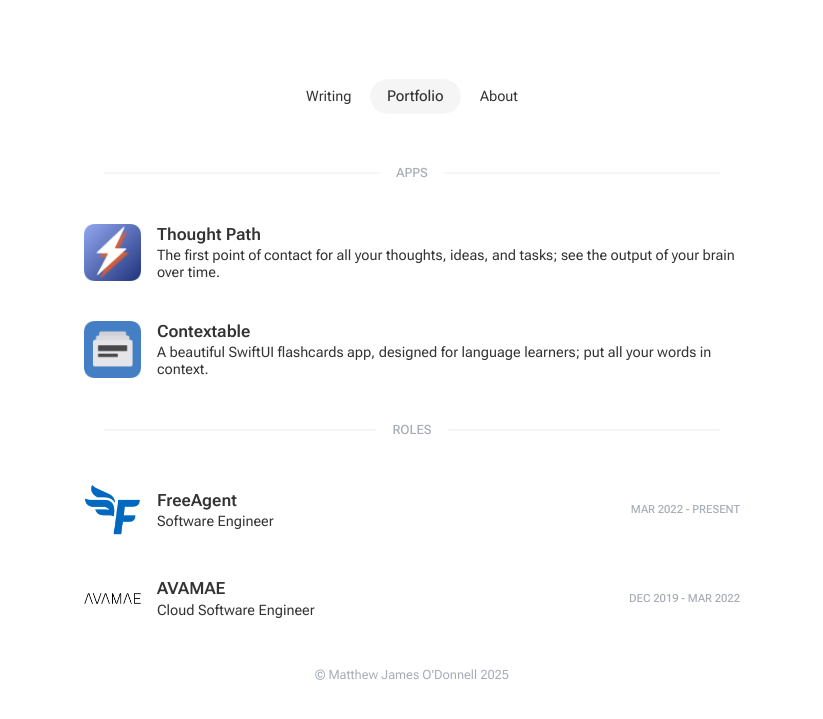
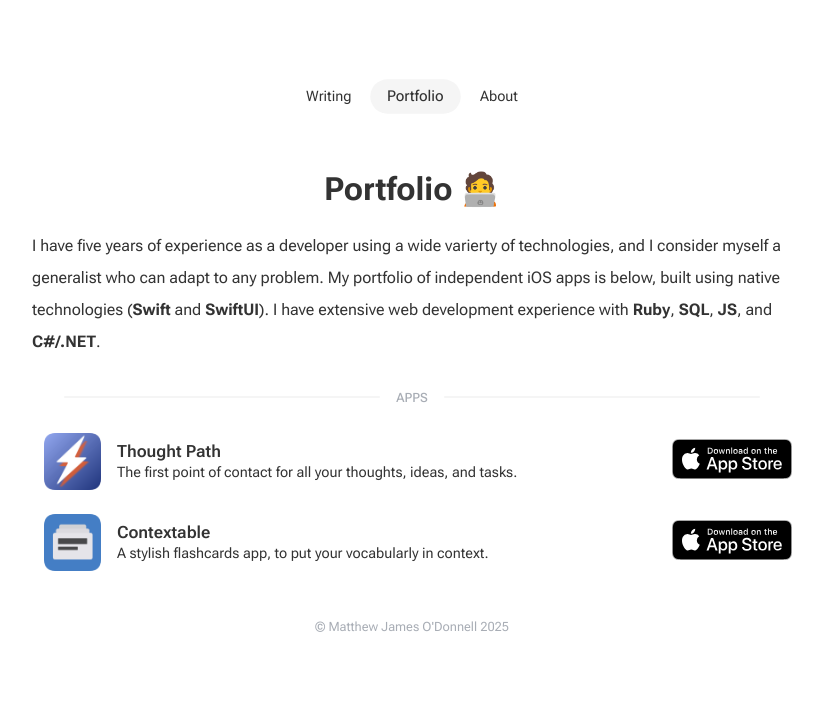
Before and after one commit to mattjamesod/andhash39, a Jekyll site: the page built from portfolio/index.markdown, in a window 1280 px wide. Shown: the top 719 px of the page, without its empty margins (228-1051 px from the left). Built offline with Jekyll 4.4.1, drawn with Linux system fonts in a browser that asks for light colours; some web fonts are replaced.

Commit message:
tweak portolfio, add headers

```diff
--- a/_layouts/blog-index.html
+++ b/_layouts/blog-index.html
@@ -8,6 +8,7 @@
 
 {% if posts.size > 0 %}
 	{% if posts.size > 0 %}
+	<h1>Writing 💭</h1>
 		<ul class="post-list">
 			{% assign date_format_1 = "%-d" %}
 			{% assign date_format_2 = "%-b" %}
--- a/_layouts/portfolio-index.html
+++ b/_layouts/portfolio-index.html
@@ -2,103 +2,60 @@
 layout: header-and-footer
 ---
 
+<div class="portfolio-container">
+	<h1>Portfolio 🧑‍💻</h1>
+
+	<p>I have five years of experience as a developer using a wide varierty of technologies, and I consider myself a generalist who can adapt to any problem. My portfolio of independent iOS apps is below, built using native technologies (<b>Swift</b> and <b>SwiftUI</b>). I have extensive web development experience with <b>Ruby</b>, <b>SQL</b>, <b>JS</b>, and <b>C#/.NET</b>.</p>
+
 	<ul class="portfolio-list">
 		{% include divider.html title="Apps" %}
 
+		<!-- <li>
+			<div class="portfolio-highlight">
+				<a href="timescape" class="portfolio-clickable portfolio-highlight">
+					<img src="/assets/images/timescape-icon.png" alt="Timescape Icon" class="app-icon">
+					<div class ="portfolio-highlight-text">
+						<h3>Timescape</h3>
+						<span>The big picture view of your year.</span>
+					</div>
+				</a>
+				<a href="https://apps.apple.com/us/app/thought-path/id6458731090">
+					<img src="/assets/images/appstore.svg" target="_blank" alt="App Store link for Timescape">
+				</a>
+			</div>
+		</li> -->
+
 		<li>
+			<div class="portfolio-highlight">
 				<a href="thought-path" class="portfolio-highlight portfolio-clickable">
 					<img src="/assets/images/thought-path-icon.png" alt="Thought Path Icon" class="app-icon">
 					<div class ="portfolio-highlight-text">
 						<h3>Thought Path</h3>
-				<span>The first point of contact for all your thoughts, ideas, and tasks; see the output of 	your brain over time.</span>
+						<span>The first point of contact for all your thoughts, ideas, and tasks.</span>
 					</div>
 				</a>
+				<a href="https://apps.apple.com/us/app/thought-path/id6458731090">
+					<img src="/assets/images/appstore.svg" target="_blank" alt="App Store link for Thought Path">
+				</a>
+			</div>
 		</li>
 
 		<li>
+			<div class="portfolio-highlight">
 				<a href="contextable" class="portfolio-highlight portfolio-clickable">
 					<img src="/assets/images/contextable-icon.png" alt="Contextable Icon" class="app-icon">
 					<div class ="portfolio-highlight-text">
 						<h3>Contextable</h3>
-				<span>A beautiful SwiftUI flashcards app, designed for language learners; put all your words in context.</span>
+						<span>A stylish flashcards app, to put your vocabularly in context.</span>
 					</div>
 				</a>
+				<a href="https://apps.apple.com/us/app/contextable/id1622457817">
+					<img src="/assets/images/appstore.svg" target="_blank" alt="App Store link for Contextable">
+				</a>
+			</div>
 		</li>
 
-	{% include divider.html title="Roles" %}
-
-	<li>
-		<button id="freeagent-skills-toggle" class="portfolio-clickable">
-			<div class="portfolio-highlight">
-				<img class="app-icon" src="/assets/images/freeagent.png" alt="FreeAgent Logo">
-				<div class ="portfolio-highlight-text">
-					<h3>FreeAgent</h3>
-					<span>Software Engineer</span>
-				</div>
-				<span class="employment-span">Mar 2022 - Present</span>
-			</div>
-			<div class="portfolio-skills" id="freeagent-skills">
-				<div class="portfolio-skills-container">
-				  <p>FreeAgent is a company that makes accountancy software for small businesses.</p>
-
-				  <p>At FreeAgent I contributed to our customer-facing Ruby-on-Rails application, led on technical decisions and was outspoken in product discussions. I also helped conduct interviews and onboard new hires to my team.</p>
-
-				  <p></p>
-				</div>
-			</div>
-		</button>
-	</li>
-
-	<li>
-		<button id="avamae-skills-toggle" class="portfolio-clickable">
-			<div class="portfolio-highlight">
-				<img class="app-icon avamae" src="/assets/images/avamae-light.png" alt="AVAMAE Logo">
-				<div class ="portfolio-highlight-text">
-					<h3>AVAMAE</h3>
-					<span>Cloud Software Engineer</span>
-				</div>
-				<span class="employment-span">Dec 2019 - Mar 2022</span>
-			</div>
-			<div class="portfolio-skills" id="avamae-skills">
-				<div class="portfolio-skills-container">
-				  <p>AMAMAE is web consulting company that had around 20 employees when I joined in 2019.</p>
-				  <p>At AVAMAE I built and scaled websites for our clients. I was involved in technical decision making, required to be an independent communicator, and was responsible for meeting tight deadlines.</p>
-				</div>
-			</div>
-		</button>
-	</li>
-
-	<!-- {% include divider.html title="Skills" %}
-
-	<div class="grid-container">
-	    <div class="grid-item">
-	    	<img src="/assets/images/swift.svg" alt="SwiftLang logo" class="app-icon">
-	    	<span>Swift</span>
-	    </div>
-	    <div class="grid-item">
-	    	<img src="/assets/images/swiftui.png" alt="SwiftUI logo" class="app-icon">
-	    	<span>SwiftUI</span>
-	    </div>
-	    <div class="grid-item">
-	    	<img src="/assets/images/ruby.png" alt="RubyLang logo" class="app-icon">
-	    	<span>Ruby</span>
-	    </div>
-	    <div class="grid-item">
-	    	<img src="/assets/images/rails.png" alt="Ruby on Rails logo" class="app-icon">
-	    	<span>Swift</span>
-	    </div>
-	    <div class="grid-item">
-	    	<img src="/assets/images/swift.svg" alt="SwiftLang logo" class="app-icon">
-	    	<span>Swift</span>
-	    </div>
-	    <div class="grid-item">
-	    	<img src="/assets/images/swift.svg" alt="SwiftLang logo" class="app-icon">
-	    	<span>Swift</span>
-	    </div>
-	</div> -->
-</ul>
-
-<script>
+	<!-- <script>
 		document.getElementById("freeagent-skills-toggle").addEventListener("click", function() {
 			var content = document.getElementById("freeagent-skills");
 			var clickable = document.getElementById("freeagent-skills-toggle");
@@ -124,4 +81,5 @@
 	  			content.style.maxHeight = content.scrollHeight + "px";
 	  		}
 		});
-</script>
+	</script> -->
+</ul>
--- a/assets/css/blog.css
+++ b/assets/css/blog.css
@@ -1,9 +1,16 @@
+
+h1 {
+  text-align: center;
+}
 
 .post-list {
   margin-left: 0;
   list-style: none;
   display: grid;
   gap: 0.5rem;
+  h1 {
+    text-align: left;
+  }
 }
 
 .post-list h1,
--- a/assets/css/portfolio.css
+++ b/assets/css/portfolio.css
@@ -1,15 +1,22 @@
+
+.portfolio-container {
+	margin-left: 0rem;
+	margin-right: 0rem;
+
+	@media (min-width: 1800px) {
+		margin-left: 2.5rem;
+		margin-right: 2.5rem;
+	}
+
+	h1 {
+		text-align: center;
+	}
+}
+
 .portfolio-list {
 	list-style-type: none;
 	display: flex;
 	flex-direction: column;
-	margin-left: 0rem;
-	margin-right: 0rem;
-
-	@media (min-width: 600px) {
-		margin-left: 2.5rem;
-		margin-right: 2.5rem;
-	}
-	gap: 1rem;
 }
 
 .portfolio-highlight {
@@ -24,6 +31,7 @@
 	border-radius: 12px;
 	transition: transform 0.2s ease-in-out;
 	transition: background-color 0.1s linear;
+	flex-grow: 1;
 
 	&:hover {
 		background-color: var(--subtle-highlight);
@@ -66,6 +74,7 @@
   	max-width: 57px;
   	max-height: 57px;
   	height:auto;
+	border-radius: 15%;
 }
 
 .avamae {
```
Also changed, not shown: assets/images/timescape-icon.png (added). Lines whose indentation alone changed are shown as unchanged.
